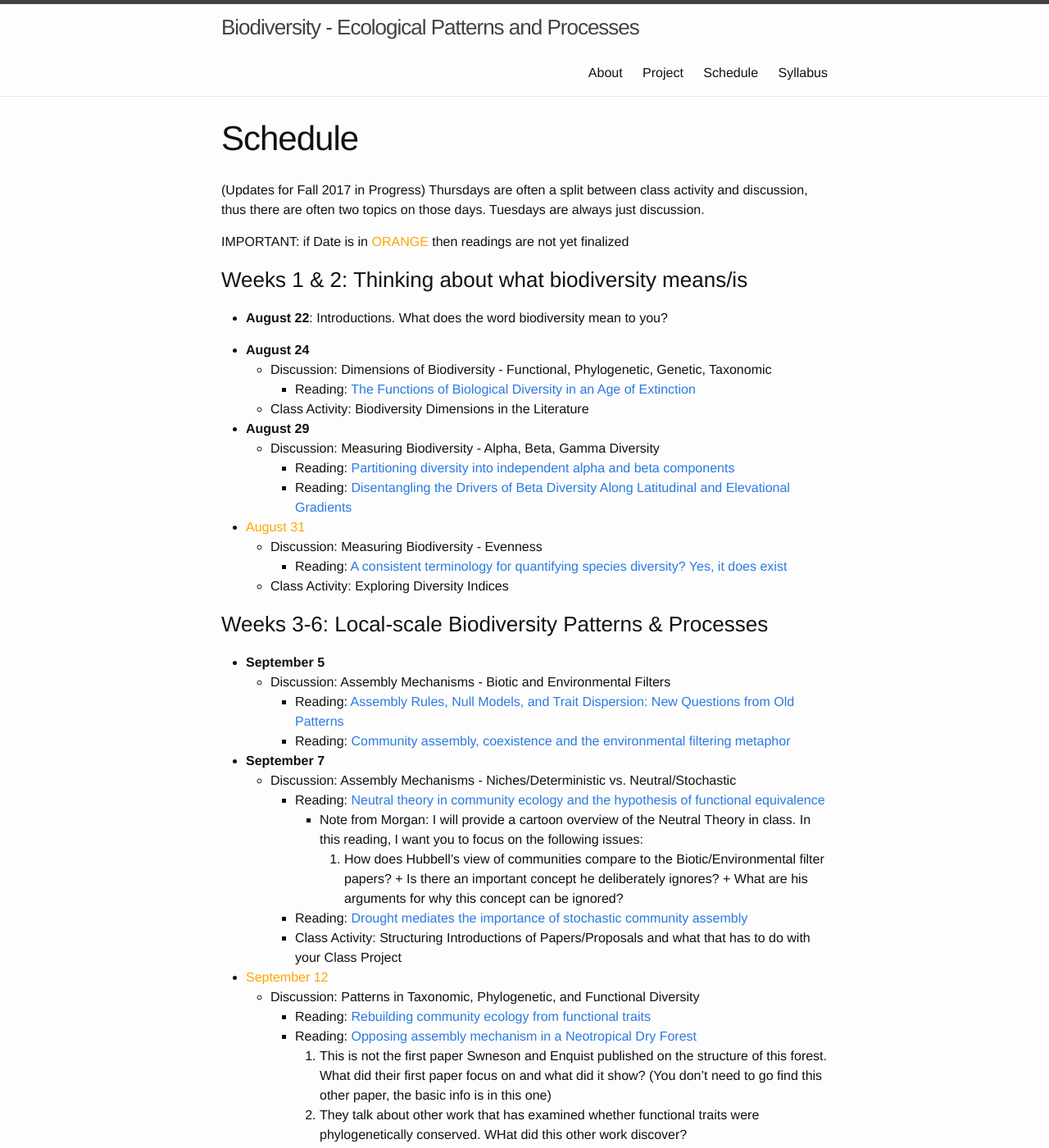
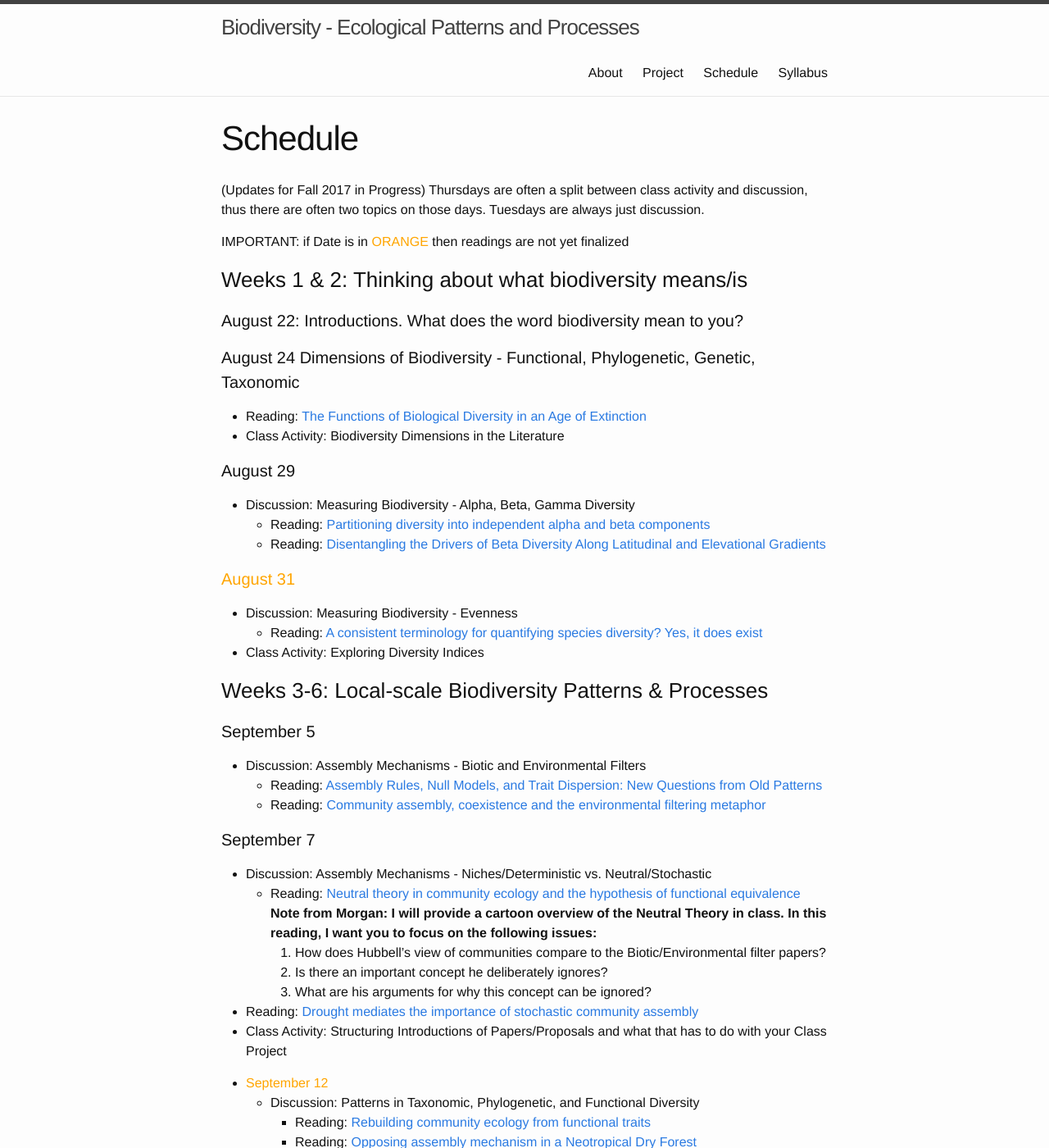
Before and after one commit to skmorgane/biodiversity-course, a Jekyll site: the page built from schedule.md, in a window 1280 px wide and 1400 px high. Shown: the whole window at 82% size. Built offline with Jekyll 4.4.1, drawn with Linux system fonts in a browser that asks for light colours.

Commit message:
Start simplying page structure

```diff
--- a/schedule.md
+++ b/schedule.md
@@ -9,39 +9,40 @@ IMPORTANT: if Date is in <span style="color:orange"> ORANGE </span> then reading
 
 ### Weeks 1 & 2: Thinking about what biodiversity means/is
 
-* **August 22**: Introductions. What does the word biodiversity mean to you?
+#### August 22: Introductions. What does the word biodiversity mean to you?
 
-* **August 24**
-	* Discussion: Dimensions of Biodiversity - Functional, Phylogenetic, Genetic, Taxonomic
-		* Reading: [The Functions of Biological Diversity in an Age of Extinction](https://doi.org/10.1126/science.1215855)
-	*  Class Activity: Biodiversity Dimensions in the Literature
+#### August 24 Dimensions of Biodiversity - Functional, Phylogenetic, Genetic, Taxonomic
 
-* **August 29**
-	* Discussion: Measuring Biodiversity - Alpha, Beta, Gamma Diversity
-		* Reading: [Partitioning diversity into independent alpha and beta components](https://doi.org/10.1890/06-1736.1)
-		* Reading: [Disentangling the Drivers of Beta Diversity Along Latitudinal and Elevational Gradients](https://doi.org/10.1126/science.1208584)
+* Reading: [The Functions of Biological Diversity in an Age of Extinction](https://doi.org/10.1126/science.1215855)
+* Class Activity: Biodiversity Dimensions in the Literature
 
-* <span style="color:orange"> August 31 </span>
-	* Discussion: Measuring Biodiversity - Evenness
-		* Reading: [A consistent terminology for quantifying species diversity? Yes, it does exist](https://doi.org/10.1007%2Fs00442-010-1812-0)
-	* Class Activity: Exploring Diversity Indices
+#### August 29
+
+* Discussion: Measuring Biodiversity - Alpha, Beta, Gamma Diversity
+    * Reading: [Partitioning diversity into independent alpha and beta components](https://doi.org/10.1890/06-1736.1)
+    * Reading: [Disentangling the Drivers of Beta Diversity Along Latitudinal and Elevational Gradients](https://doi.org/10.1126/science.1208584)
+
+#### <span style="color:orange"> August 31 </span>
+
+* Discussion: Measuring Biodiversity - Evenness
+    * Reading: [A consistent terminology for quantifying species diversity? Yes, it does exist](https://doi.org/10.1007%2Fs00442-010-1812-0)
+* Class Activity: Exploring Diversity Indices
 
 ### Weeks 3-6: Local-scale Biodiversity Patterns & Processes
 
-* **September 5**
-	* Discussion: Assembly Mechanisms - Biotic and Environmental Filters
-		* Reading: [Assembly Rules, Null Models, and Trait Dispersion: New Questions from Old Patterns](http://www.jstor.org/stable/3545686)
-		* Reading: [Community assembly, coexistence and the environmental filtering metaphor](https://doi.org/10.1111/1365-2435.12345)
+#### September 5
+* Discussion: Assembly Mechanisms - Biotic and Environmental Filters
+    * Reading: [Assembly Rules, Null Models, and Trait Dispersion: New Questions from Old Patterns](http://www.jstor.org/stable/3545686)
+    * Reading: [Community assembly, coexistence and the environmental filtering metaphor](https://doi.org/10.1111/1365-2435.12345)
 
-* **September 7**
-	* Discussion: Assembly Mechanisms - Niches/Deterministic vs. Neutral/Stochastic
-		* Reading: [Neutral theory in community ecology and the hypothesis of functional equivalence](https://doi.org/10.1111/j.0269-8463.2005.00965.x)
-			+ Note from Morgan: I will provide a cartoon overview of the Neutral Theory in class. In this reading, I want you to focus on the following issues:
-			1. How does Hubbell's view of communities compare to the Biotic/Environmental filter papers?
-                  		+ Is there an important concept he deliberately ignores?
-                  		+ What are his arguments for why this concept can be ignored?
-		* Reading: [Drought mediates the importance of stochastic community assembly](https://doi.org/10.1073/pnas.0704350104)
-      * Class Activity: Structuring Introductions of Papers/Proposals and what that has to do with your Class Project
+#### September 7
+* Discussion: Assembly Mechanisms - Niches/Deterministic vs. Neutral/Stochastic
+    * Reading: [Neutral theory in community ecology and the hypothesis of functional equivalence](https://doi.org/10.1111/j.0269-8463.2005.00965.x) **Note from Morgan: I will provide a cartoon overview of the Neutral Theory in class. In this reading, I want you to focus on the following issues:**
+        1. How does Hubbell's view of communities compare to the Biotic/Environmental filter papers?
+        2.  Is there an important concept he deliberately ignores?
+        3. What are his arguments for why this concept can be ignored?
+* Reading: [Drought mediates the importance of stochastic community assembly](https://doi.org/10.1073/pnas.0704350104)
+* Class Activity: Structuring Introductions of Papers/Proposals and what that has to do with your Class Project
 
 * <span style="color:orange"> September 12 </span>
 	* Discussion: Patterns in Taxonomic, Phylogenetic, and Functional Diversity
```
